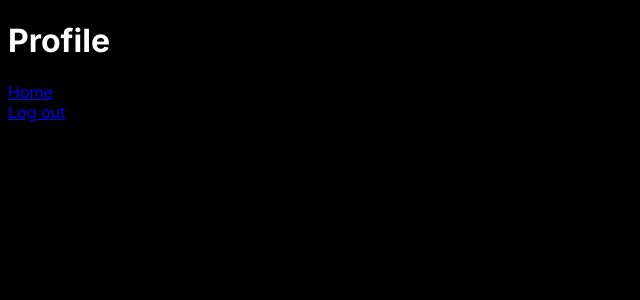
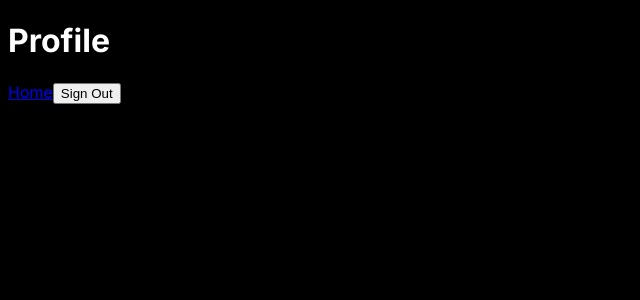
Before and after one commit to marcus-castanho/spotify-playlist-guard-admin, a Next.js app: page /profile in a window 1280 px wide. Shown: the top 300 px of the page, without its empty margins (0-640 px from the left). Built offline with nearby package versions, Linux system fonts and the light colour scheme.

Commit message:
feat: create UserProfile component and SignOutButton

```diff
--- /dev/null
+++ b/src/components/SignOutButton.tsx
@@ -0,0 +1,10 @@
+'use client';
+
+import React from 'react';
+import { useAuth } from '@/contexts/AuthContext';
+
+export const SignOutButton = () => {
+    const { signOut } = useAuth();
+
+    return <button onClick={() => signOut()}>Sign Out</button>;
+};
--- /dev/null
+++ b/src/components/UserProfile.tsx
@@ -0,0 +1,23 @@
+'use client';
+
+import React from 'react';
+import { useAuth } from '@/contexts/AuthContext';
+
+export const UserProfile = () => {
+    const { user } = useAuth();
+
+    return (
+        <>
+            <div>
+                {user &&
+                    Object.keys(user).map((key) => {
+                        return (
+                            <div key={key}>{`${key}: ${
+                                user[key as keyof typeof user]
+                            }`}</div>
+                        );
+                    })}
+            </div>
+        </>
+    );
+};
--- a/src/views/Home.tsx
+++ b/src/views/Home.tsx
@@ -1,13 +1,13 @@
 import React from 'react';
 import Link from 'next/link';
+import { SignOutButton } from '@/components/SignOutButton';
 
 export const Home = () => {
     return (
         <>
             <h1>Home</h1>
             <Link href="/profile">Profile</Link>
-            <br />
-            <Link href="/">Log out</Link>
+            <SignOutButton />
         </>
     );
 };
--- a/src/views/Profile.tsx
+++ b/src/views/Profile.tsx
@@ -1,13 +1,15 @@
 import React from 'react';
 import Link from 'next/link';
+import { SignOutButton } from '@/components/SignOutButton';
+import { UserProfile } from '@/components/UserProfile';
 
 export const Profile = () => {
     return (
         <>
             <h1>Profile</h1>
             <Link href="/home">Home</Link>
-            <br />
-            <Link href="/">Log out</Link>
+            <SignOutButton />
+            <UserProfile />
         </>
     );
 };
```
